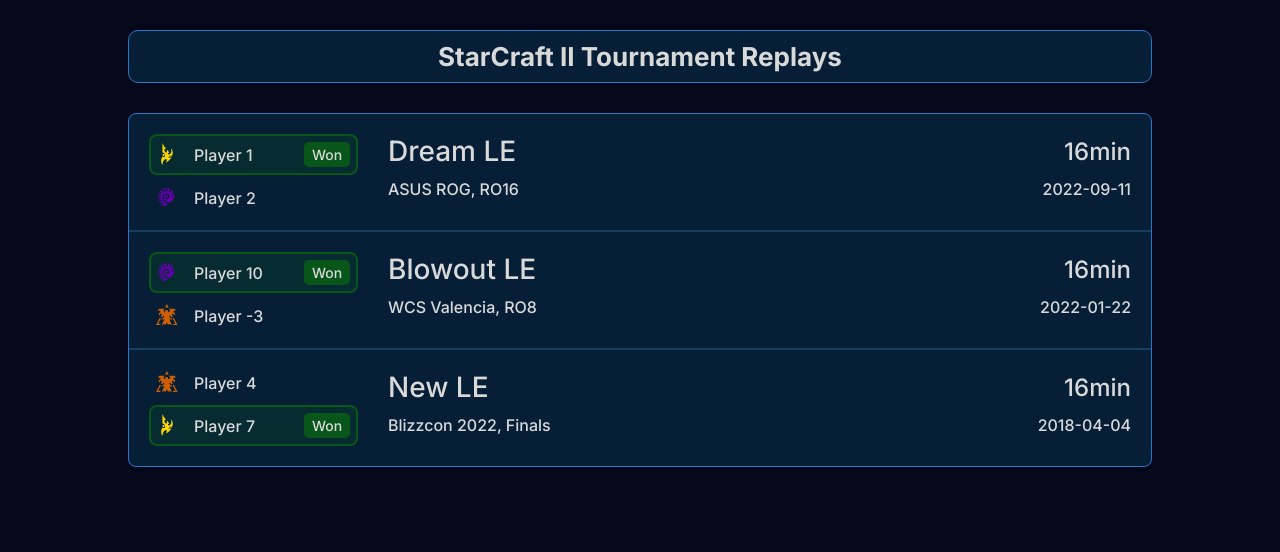
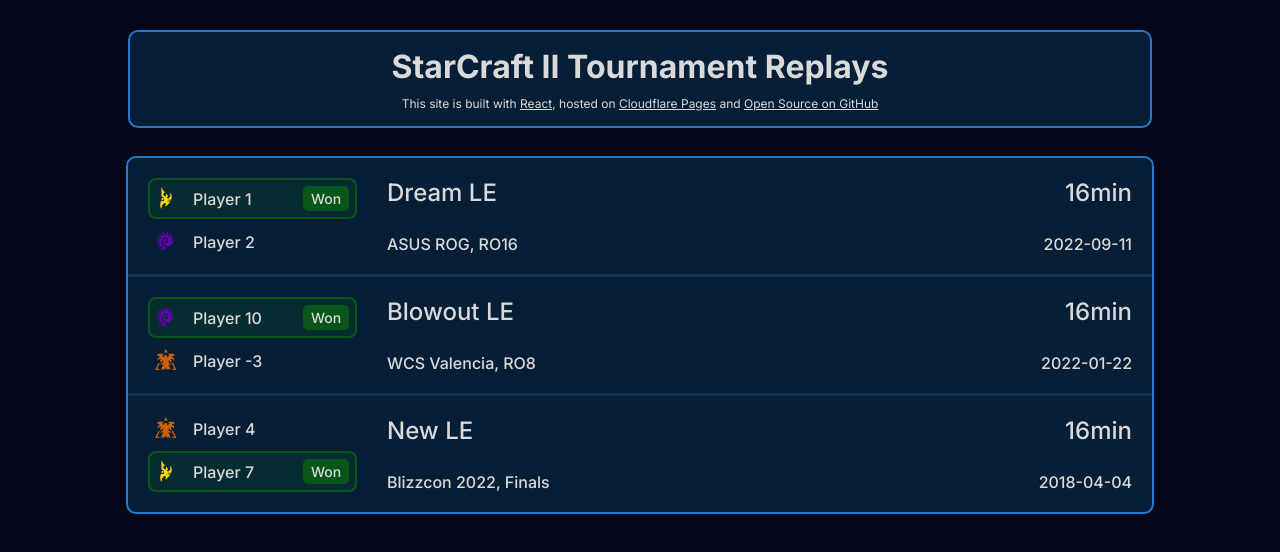
Before and after one commit to ZephyrBlu/sc2.gg, a React (Vite) app: page / in a window 1280 px wide. Shown: the top 552 px of the page. Built offline with nearby package versions, Linux system fonts and the light colour scheme.

Commit message:
Minor styling changes + added links

```diff
--- a/src/App.css
+++ b/src/App.css
@@ -4,11 +4,19 @@
 
 header {
   background-color: var(--secondary-dark-3);
-  border: 1px solid var(--primary-blue);
+  border: 2px solid var(--primary-blue);
   margin-bottom: 30px;
   border-radius: 10px;
-  padding: 10px;
+  padding: 15px;
   font-weight: 700;
-  font-size: 26px;
+  font-size: 32px;
   text-align: center;
+  display: flex;
+  flex-direction: column;
+  row-gap: 10px;
 }
+
+.App__sub-heading {
+  font-weight: 400;
+  font-size: 12px;
+}
--- a/src/App.tsx
+++ b/src/App.tsx
@@ -1,21 +1,19 @@
-import { useState } from 'react'
-import reactLogo from './assets/react.svg'
 import './App.css'
 import { ReplayList } from './ReplayList'
 
 function App() {
   return (
     <div className="App">
-      {/* <div>
-        <a href="https://vitejs.dev" target="_blank">
-          <img src="/vite.svg" className="logo" alt="Vite logo" />
-        </a>
-        <a href="https://reactjs.org" target="_blank">
-          <img src={reactLogo} className="logo react" alt="React logo" />
-        </a>
-      </div> */}
       <header>
         StarCraft II Tournament Replays
+        <span className="App__sub-heading">
+          This site is built with&nbsp;
+          <a href="https://reactjs.org/" target="_blank">React</a>,
+          hosted on&nbsp;
+          <a href="https://pages.cloudflare.com/" target="_blank">Cloudflare Pages</a>
+          &nbsp;and&nbsp;
+          <a href="https://github.com/ZephyrBlu/sc2.gg" target="_blank">Open Source on GitHub</a>
+        </span>
       </header>
       <ReplayList />
     </div>
--- a/src/ReplayList.css
+++ b/src/ReplayList.css
@@ -1,5 +1,5 @@
 .ReplayList {
   background-color: var(--secondary-dark-3);
   border-radius: 8px;
-  border: 1px solid var(--primary-blue);
+  outline: 2px solid var(--primary-blue);
 }
--- a/src/ReplayRecord.css
+++ b/src/ReplayRecord.css
@@ -1,12 +1,24 @@
 .ReplayRecord {
   padding: 20px;
-  border-bottom: 2px solid var(--primary-light-3);
+  background-color: var(--secondary-dark-3);
+  border-bottom: 3px solid var(--primary-light-2);
   display: flex;
   column-gap: 30px;
+  transition: 0.2s;
+}
+
+.ReplayRecord:first-child {
+  border-radius: 8px 8px 0 0;
 }
 
 .ReplayRecord:last-child {
-  border: none;
+  border-radius: 0 0 8px 8px;
+  border-bottom: none;
+}
+
+.ReplayRecord:hover {
+  background-color: var(--primary-light-2);
+  cursor: pointer;
 }
 
 .ReplayRecord__players {
@@ -69,13 +81,13 @@
   grid-template-areas:
     'map game-length'
     'tournament-info played-at';
-  align-items: center;
   width: 100%;
+  align-items: flex-end;
 }
 
 .ReplayRecord__map {
   grid-area: map;
-  font-size: 28px;
+  font-size: 24px;
 }
 
 .ReplayRecord__game-length {
```
